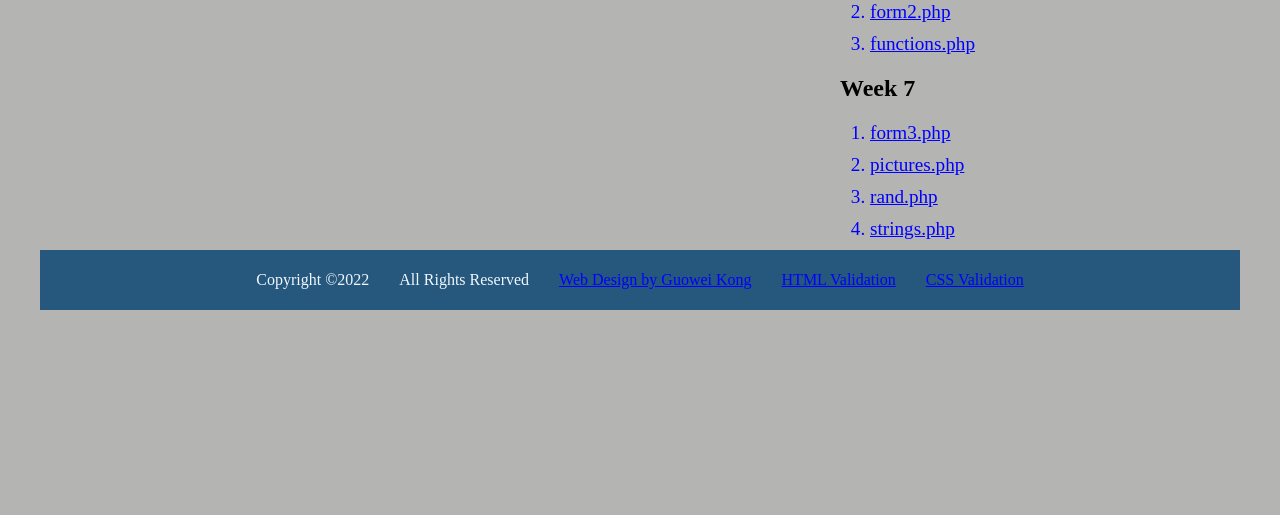
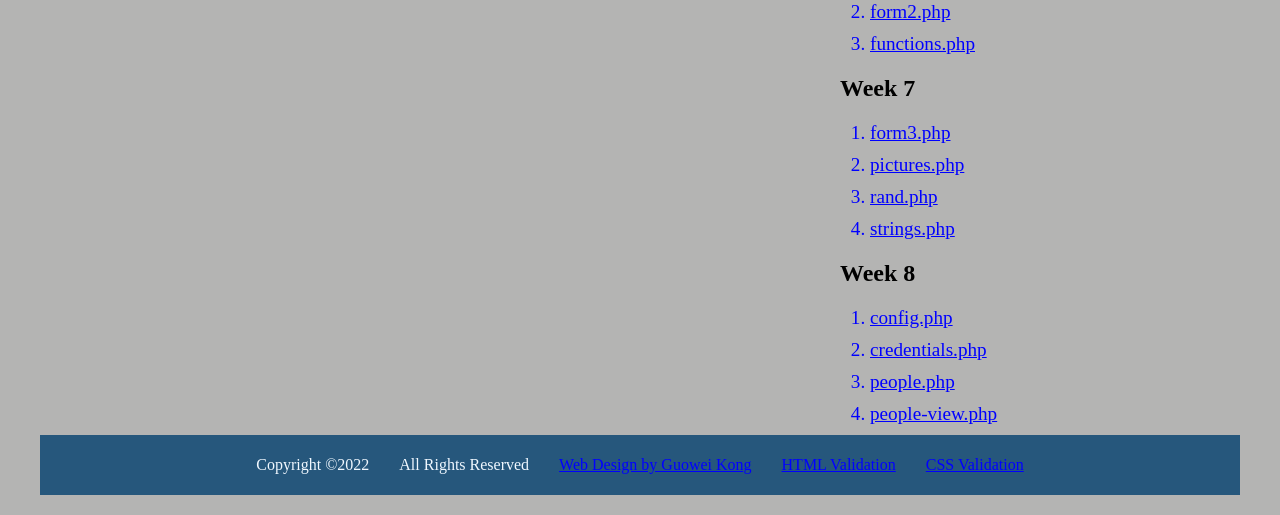
Before and after one commit to guoweikong/it261, a PHP site: page / in a window 1280 px wide. Shown: the part 1757-2272 px from the top of the page. Before the commit the page ends 2067 px from the top, so only its background shows below. Run offline with PHP 8.4, Linux system fonts and the light colour scheme.

Commit message:
Update week8

```diff
--- a/it261/index.php
+++ b/it261/index.php
@@ -93,6 +93,13 @@
                     <li><a href="weeks/week7/rand.php">rand.php</a></li>
                     <li><a href="weeks/week7/strings.php">strings.php</a></li>
                 </ol>
+                <h3>Week 8</h3>
+                <ol>
+                    <li><a href="weeks/week8/config.php">config.php</a></li>
+                    <li><a href="weeks/week8/credentials.php">credentials.php</a></li>
+                    <li><a href="weeks/week8/people.php">people.php</a></li>
+                    <li><a href="weeks/week8/people-view.php">people-view.php</a></li>
+                </ol>
         </aside>
 
         <footer>
```
